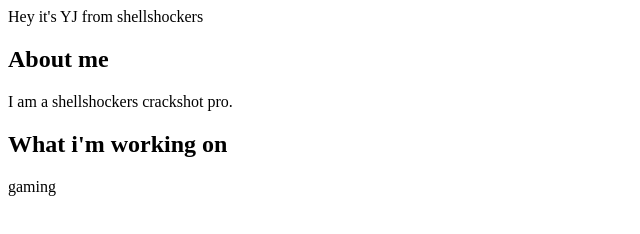
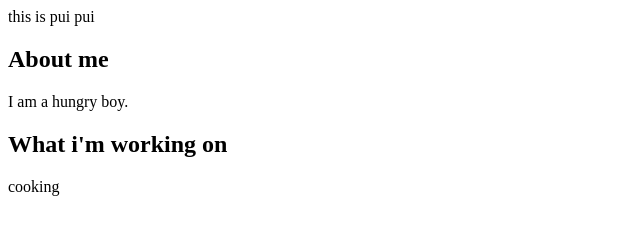
Before and after one commit to LegendDragon2011/my-websit, a plain HTML site: page index.html in a window 1280 px wide. Shown: the whole page, without its empty margins (0-640 px from the left). Drawn offline with Linux system fonts and the light colour scheme.

Commit message:
Add files via upload

```diff
--- a/index.html
+++ b/index.html
@@ -1,17 +1,17 @@
 <html>
     <hl>
-        Hey it's YJ from shellshockers
+        this is pui pui
     </hl>
     <body>
         <h2>About me</h2>
         <p>
-            I am a shellshockers crackshot pro.
+            I am a hungry boy.
         </p>
         <h2>
             What i'm working on
         </h2>
         <p>
-            gaming
+            cooking
         </p>
     </body>
 </html>
```
